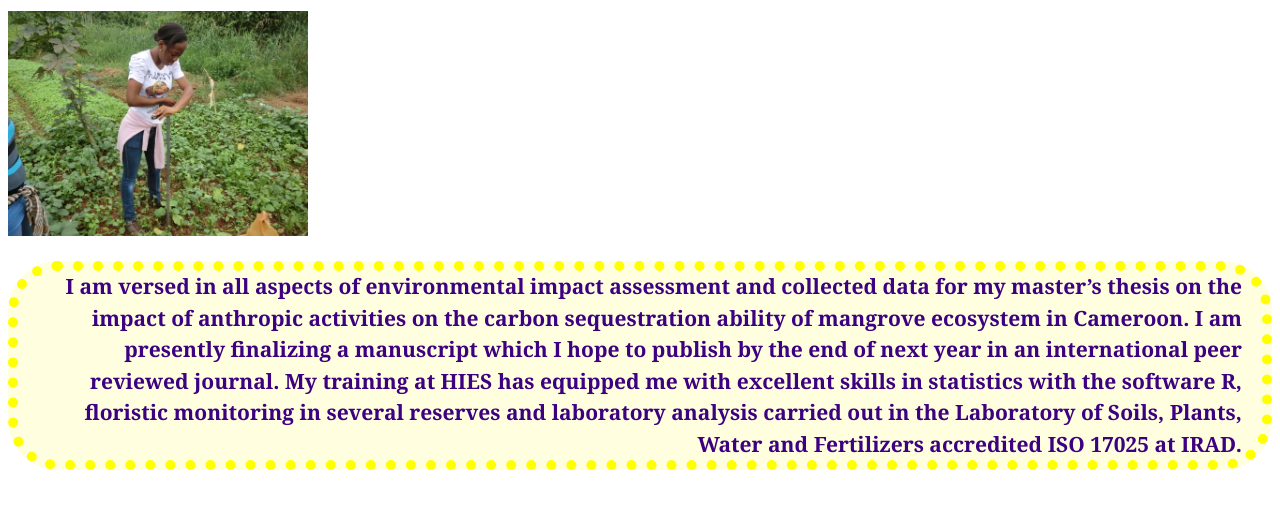
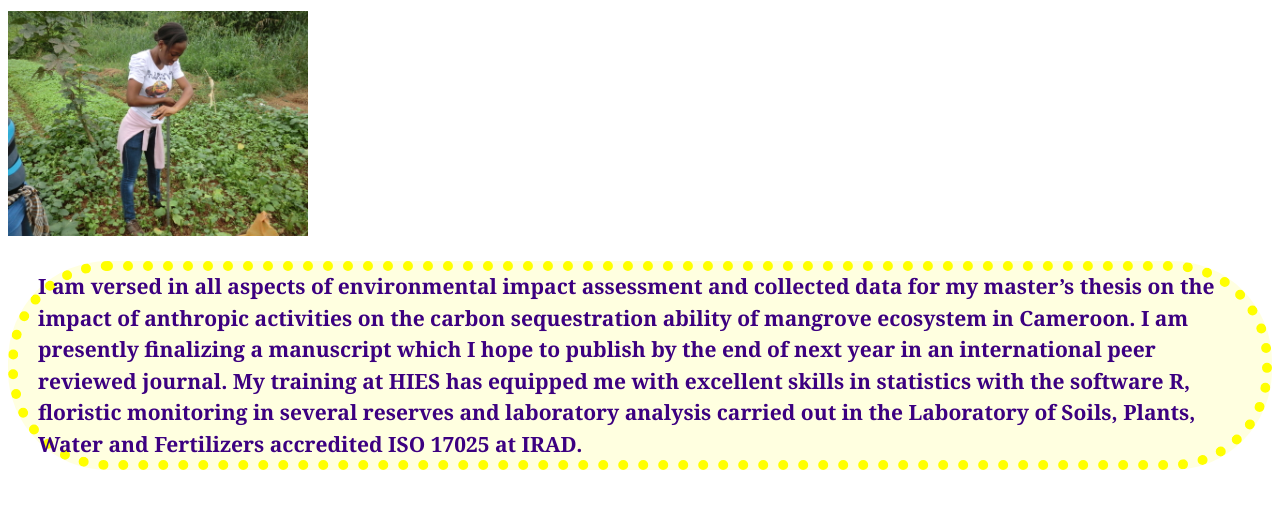
Before and after one commit to Tchanou-Tchapda/Tchanou-Tchapda.github.io, a plain HTML site: page index.html in a window 1280 px wide. Shown: the part 134-642 px from the top of the page. Drawn offline with Linux system fonts and the light colour scheme.

Commit message:
Update index.html

```diff
--- a/index.html
+++ b/index.html
@@ -39,9 +39,9 @@
            color: rgb(60, 0, 128);
         background-color: lightyellow;
         border-color: yellow;
-        text-align: right;
+        text-align: left;
         border-width: 10px;
-        border-radius: 50px;
+        border-radius: 100px;
         border-style: dotted;
         padding-left: 20px;
         padding-right: 20px
```
